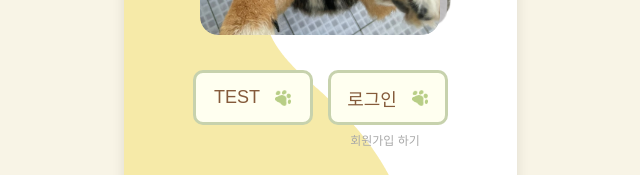
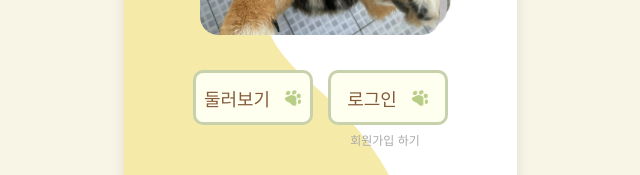
Before and after one commit to chaeliwon/Wepet, a React (Create React App) app in the folder frontend/: page / in a window 1280 px wide. Shown: the part 602-777 px from the top of the page, without its empty margins (320-960 px from the left). Built offline with nearby package versions, Linux system fonts and the light colour scheme; a web font is replaced by a local one.

Commit message:
Update Homepage.jsx

```diff
--- a/frontend/src/pages/Homepage.jsx
+++ b/frontend/src/pages/Homepage.jsx
@@ -63,7 +63,7 @@ const Homepage = () => {
       <div className="bottom-buttons">
         <Link to="/findpet">
           <button className="bottom-btn">
-            TEST
+            둘러보기
             <img src={jelly} alt="paw" className="jelleyicon" />
           </button>
         </Link>
```
